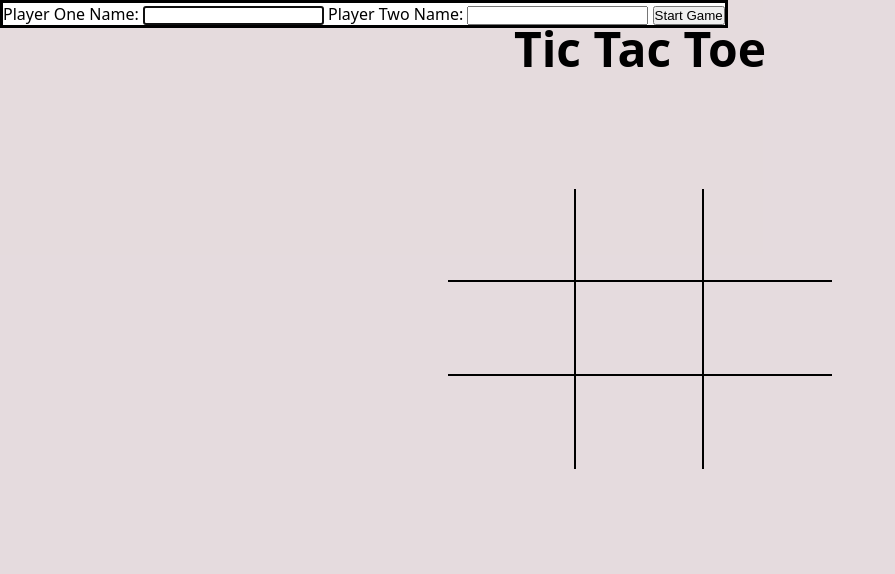
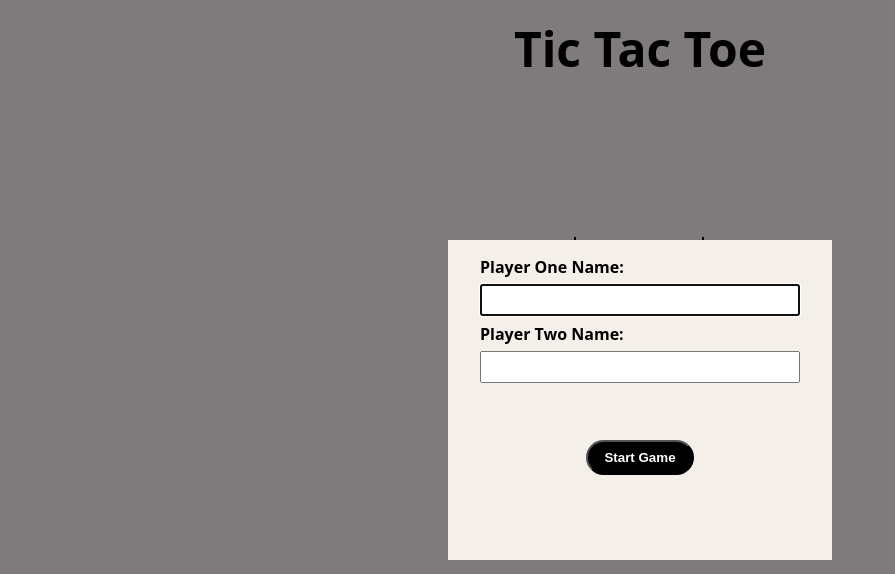
Before and after one commit to BelhassenB/Tic-Tac-Toe, a plain HTML site: page index.html in a window 1280 px wide. Shown: the whole page, without its empty margins (0-895 px from the left). Drawn offline with Linux system fonts and the light colour scheme.

Commit message:
Add styles

```diff
--- a/style.css
+++ b/style.css
@@ -14,7 +14,7 @@ header {
     place-items: center;
 }
 .board-container {
-    margin-top: 2rem;
+    margin-top: 5rem;
     display: grid;
     place-items: center;
     height: 50vh;
@@ -29,7 +29,7 @@ header {
 .board div {
     border-bottom: 2px solid black;
     border-right: 2px solid black;
-    font-size: 2rem;
+    font-size: 3rem;
     display: grid;
     place-items: center;
 
@@ -43,3 +43,69 @@ header {
 .board div:nth-child(6) ~ div {
     border-bottom: none;
 }
+.score-board {
+    /* border: 1px solid black; */
+    width: 50%;
+    height: 5rem;
+    margin: auto;
+    text-align: center;
+    > div {
+        /* border: 1px solid red; */
+        height: 50%;
+        text-align: center;
+    }
+}
+
+dialog {
+    width: 30%;
+    height: 40%;
+    margin: auto;
+    border: none;
+    padding: 1rem 2rem;
+    background-color: rgb(245, 239, 233);
+    form {
+        appearance: none;
+        display: flex;
+        flex-direction: column;
+        gap: .4rem;
+    }
+
+}
+
+dialog::backdrop {
+    background-color: black;
+    opacity: 0.5;
+}
+button {
+    /* margin-top: 3rem; */
+    background-color: #000;
+    width: fit-content;
+    border-radius: 20px;
+    padding: .5rem 1rem;
+    color: #fff;
+    margin: 50px auto;
+    font-weight: bolder;
+}
+input {
+    height: 2rem;
+    /* width: 80%; */
+    font-size: 1.2em;
+
+}
+input::focus {
+    background-color: green;
+}
+label {
+    font-weight: bold;
+}
+button.restart {
+    margin: auto;
+
+}
+.restart:active {
+    box-shadow: 2px 2px 1px #000;
+
+}
+.restart:hover {
+    cursor: pointer;
+}
```
